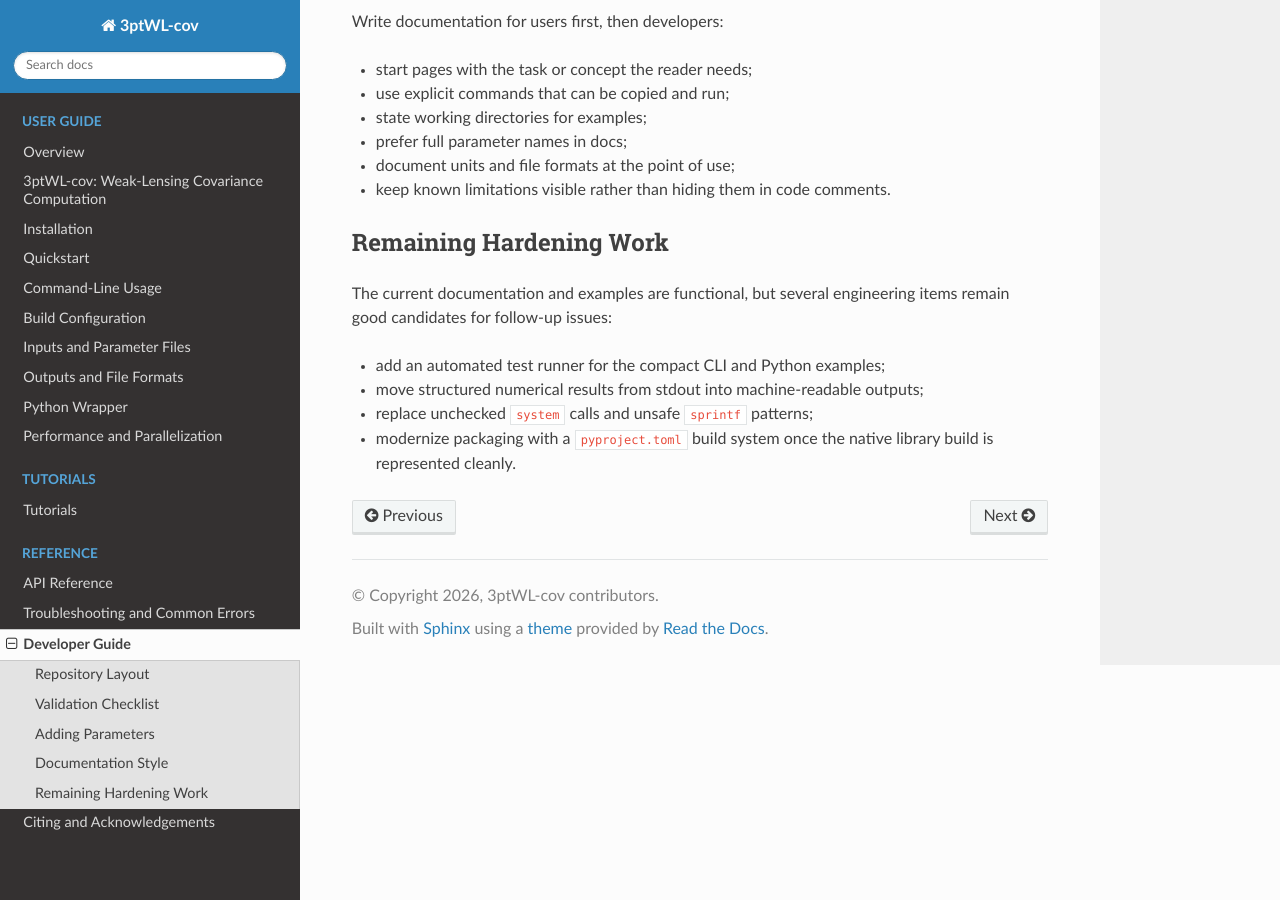
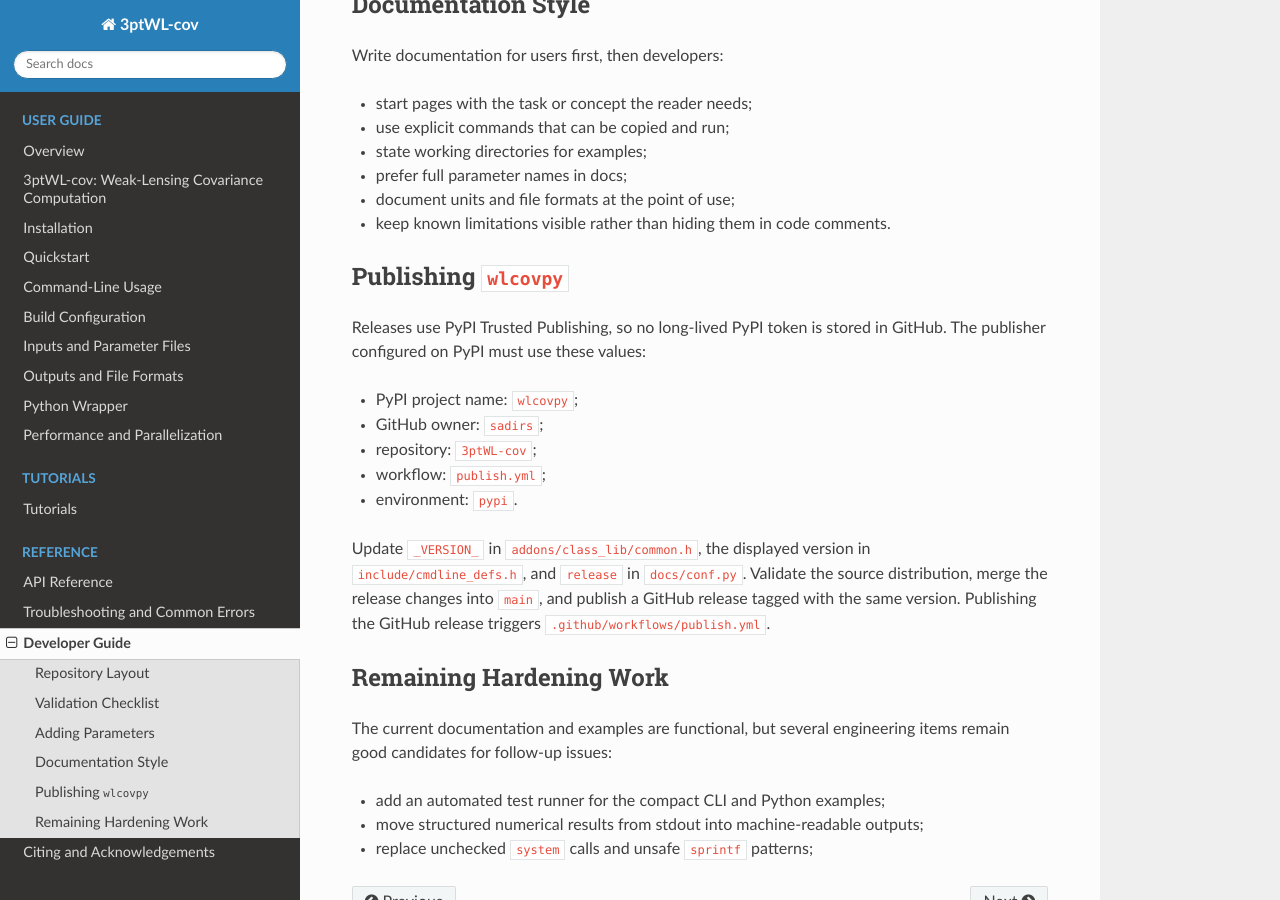
Before and after one commit to sadirs/3ptWL-cov, a Sphinx documentation site: the page built from docs/development.rst, in a window 1280 px wide and 900 px high, scrolled down 1581 px. Built offline with Sphinx 7.4.7 and the Read the Docs theme 3.1.0, drawn with Linux system fonts in a browser that asks for light colours; some of the changed text lies outside the part shown.

```diff
--- a/docs/README.rst
+++ b/docs/README.rst
@@ -29,9 +29,9 @@ executable, a static C library, a Cython wrapper, and small Python examples.
 Installing and Getting Started
 ------------------------------
 
-After installing GSL, install the Python interface directly from GitHub::
+After installing GSL, install the Python interface from PyPI::
 
-    python3 -m pip install "git+https://github.com/sadirs/3ptWL-cov.git"
+    python3 -m pip install wlcovpy
 
 This builds and installs ``wlcovpy`` without a separate ``make`` command.
 
--- a/docs/conf.py
+++ b/docs/conf.py
@@ -12,7 +12,7 @@ sys.path.insert(0, str(ROOT))
 project = "3ptWL-cov"
 author = "Sofia Samario-Nava, Alejandro Aviles, and contributors"
 copyright = "2026, 3ptWL-cov contributors"
-release = "1.0.0"
+release = "1.0.1"
 version = release
 root_doc = "index"
 
--- a/docs/development.rst
+++ b/docs/development.rst
@@ -92,6 +94,24 @@ Write documentation for users first, then developers:
 * document units and file formats at the point of use;
 * keep known limitations visible rather than hiding them in code comments.
 
+Publishing ``wlcovpy``
+----------------------
+
+Releases use PyPI Trusted Publishing, so no long-lived PyPI token is stored in
+GitHub. The publisher configured on PyPI must use these values:
+
+* PyPI project name: ``wlcovpy``;
+* GitHub owner: ``sadirs``;
+* repository: ``3ptWL-cov``;
+* workflow: ``publish.yml``;
+* environment: ``pypi``.
+
+Update ``_VERSION_`` in ``addons/class_lib/common.h``, the displayed version in
+``include/cmdline_defs.h``, and ``release`` in ``docs/conf.py``. Validate the
+source distribution, merge the release changes into ``main``, and publish a
+GitHub release tagged with the same version. Publishing the GitHub release
+triggers ``.github/workflows/publish.yml``.
+
 Remaining Hardening Work
 ------------------------
 
@@ -101,5 +121,3 @@ items remain good candidates for follow-up issues:
 * add an automated test runner for the compact CLI and Python examples;
 * move structured numerical results from stdout into machine-readable outputs;
 * replace unchecked ``system`` calls and unsafe ``sprintf`` patterns;
-* modernize packaging with a ``pyproject.toml`` build system once the native
-  library build is represented cleanly.
--- a/docs/index.rst
+++ b/docs/index.rst
@@ -22,11 +22,11 @@ developer notes for future maintainers.
 Basic Usage
 -----------
 
-After installing GSL, install the Python interface directly from GitHub:
+After installing GSL, install the Python interface from PyPI:
 
 .. prompt:: bash
 
-   python3 -m pip install "git+https://github.com/sadirs/3ptWL-cov.git"
+   python3 -m pip install wlcovpy
 
 No separate ``make`` step is needed for Python use. To build the standalone C
 executable from a source checkout:
```
Also changed, not shown: other parts of docs/development.rst (+2 -0 lines), README.md (+7 -5 lines), docs/install.rst (+12 -6 lines), setup.py (+18 -0 lines), 5 other files.
